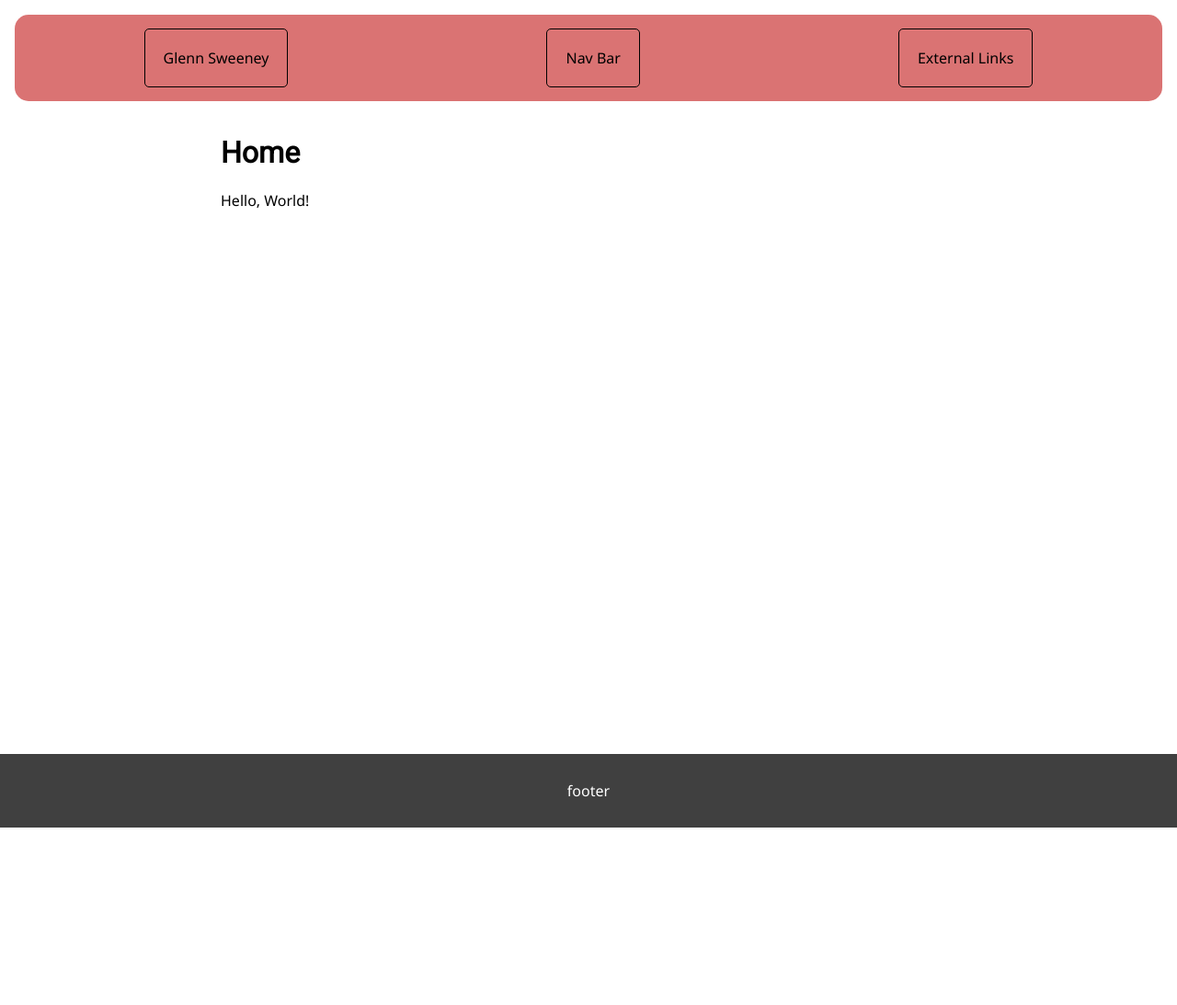
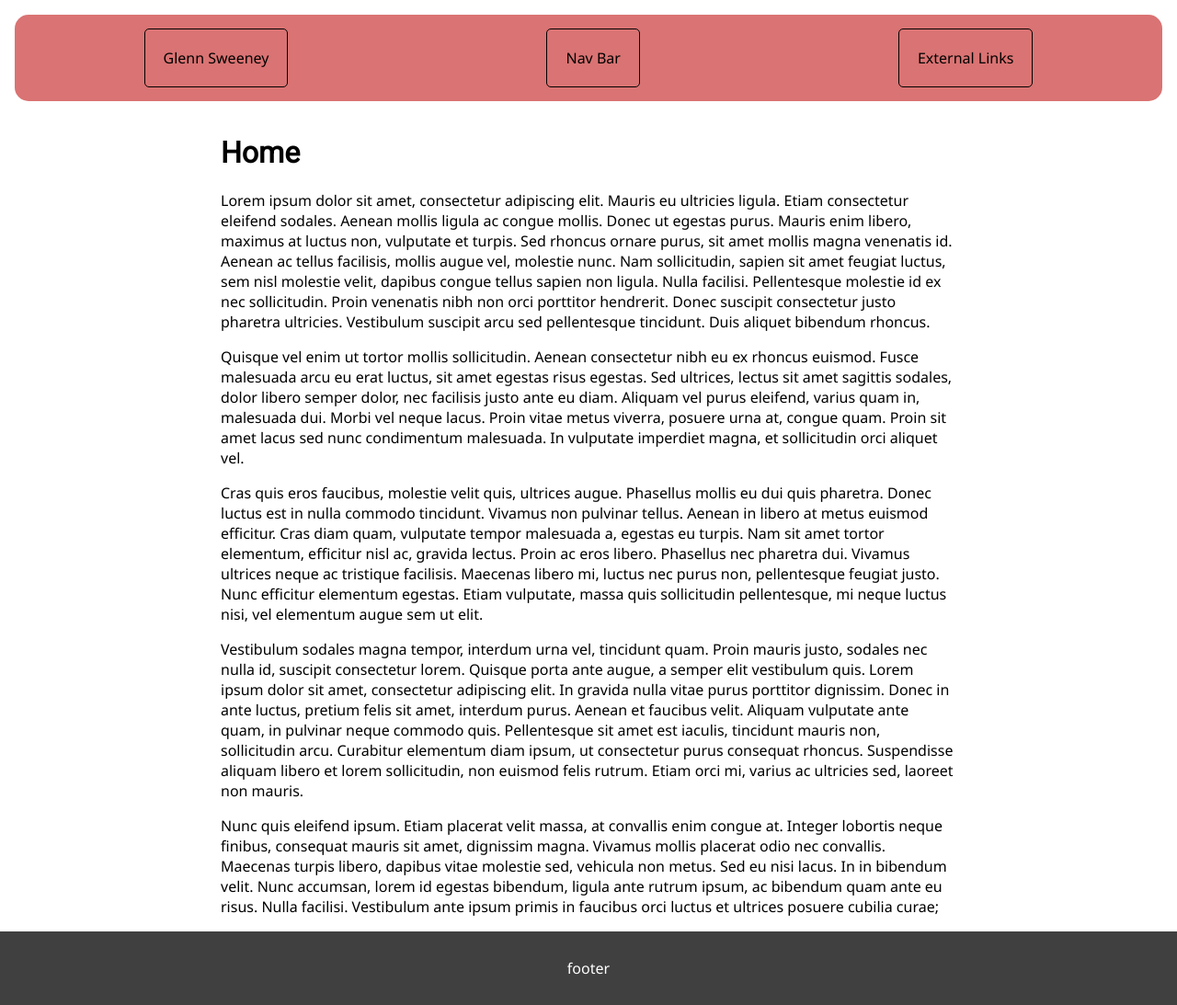
Before and after one commit to glennsweeney/glennsweeney.github.io, a Jekyll site: the page built from index.html, in a window 1280 px wide. Shown: the whole page at 92% size. Built offline with Jekyll 4.4.1, drawn with Linux system fonts in a browser that asks for light colours; before the commit the page ends 900 px from its top, so only the background shows below that.

Commit message:
Add Lorem content

```diff
--- a/index.html
+++ b/index.html
@@ -3,4 +3,71 @@ layout: page
 title: "Home"
 ---
 
-Hello, World!
+<p> Lorem ipsum dolor sit amet, consectetur adipiscing elit.
+    Mauris eu ultricies ligula.
+    Etiam consectetur eleifend sodales.
+    Aenean mollis ligula ac congue mollis.
+    Donec ut egestas purus.
+    Mauris enim libero, maximus at luctus non, vulputate et turpis.
+    Sed rhoncus ornare purus, sit amet mollis magna venenatis id.
+    Aenean ac tellus facilisis, mollis augue vel, molestie nunc.
+    Nam sollicitudin, sapien sit amet feugiat luctus, sem nisl molestie velit, dapibus congue tellus sapien non ligula.
+    Nulla facilisi.
+    Pellentesque molestie id ex nec sollicitudin.
+    Proin venenatis nibh non orci porttitor hendrerit.
+    Donec suscipit consectetur justo pharetra ultricies.
+    Vestibulum suscipit arcu sed pellentesque tincidunt.
+    Duis aliquet bibendum rhoncus.
+</p>
+
+<p> Quisque vel enim ut tortor mollis sollicitudin.
+    Aenean consectetur nibh eu ex rhoncus euismod.
+    Fusce malesuada arcu eu erat luctus, sit amet egestas risus egestas.
+    Sed ultrices, lectus sit amet sagittis sodales, dolor libero semper dolor, nec facilisis justo ante eu diam.
+    Aliquam vel purus eleifend, varius quam in, malesuada dui.
+    Morbi vel neque lacus.
+    Proin vitae metus viverra, posuere urna at, congue quam.
+    Proin sit amet lacus sed nunc condimentum malesuada.
+    In vulputate imperdiet magna, et sollicitudin orci aliquet vel.
+</p>
+
+<p>Cras quis eros faucibus, molestie velit quis, ultrices augue.
+    Phasellus mollis eu dui quis pharetra.
+    Donec luctus est in nulla commodo tincidunt.
+    Vivamus non pulvinar tellus.
+    Aenean in libero at metus euismod efficitur.
+    Cras diam quam, vulputate tempor malesuada a, egestas eu turpis.
+    Nam sit amet tortor elementum, efficitur nisl ac, gravida lectus.
+    Proin ac eros libero.
+    Phasellus nec pharetra dui.
+    Vivamus ultrices neque ac tristique facilisis.
+    Maecenas libero mi, luctus nec purus non, pellentesque feugiat justo.
+    Nunc efficitur elementum egestas.
+    Etiam vulputate, massa quis sollicitudin pellentesque, mi neque luctus nisi, vel elementum augue sem ut elit.
+</p>
+
+<p>Vestibulum sodales magna tempor, interdum urna vel, tincidunt quam.
+    Proin mauris justo, sodales nec nulla id, suscipit consectetur lorem.
+    Quisque porta ante augue, a semper elit vestibulum quis.
+    Lorem ipsum dolor sit amet, consectetur adipiscing elit.
+    In gravida nulla vitae purus porttitor dignissim.
+    Donec in ante luctus, pretium felis sit amet, interdum purus.
+    Aenean et faucibus velit.
+    Aliquam vulputate ante quam, in pulvinar neque commodo quis.
+    Pellentesque sit amet est iaculis, tincidunt mauris non, sollicitudin arcu.
+    Curabitur elementum diam ipsum, ut consectetur purus consequat rhoncus.
+    Suspendisse aliquam libero et lorem sollicitudin, non euismod felis rutrum.
+    Etiam orci mi, varius ac ultricies sed, laoreet non mauris.
+</p>
+
+<p>Nunc quis eleifend ipsum.
+    Etiam placerat velit massa, at convallis enim congue at.
+    Integer lobortis neque finibus, consequat mauris sit amet, dignissim magna.
+    Vivamus mollis placerat odio nec convallis.
+    Maecenas turpis libero, dapibus vitae molestie sed, vehicula non metus.
+    Sed eu nisi lacus.
+    In in bibendum velit.
+    Nunc accumsan, lorem id egestas bibendum, ligula ante rutrum ipsum, ac bibendum quam ante eu risus.
+    Nulla facilisi.
+    Vestibulum ante ipsum primis in faucibus orci luctus et ultrices posuere cubilia curae;
+</p>
```
